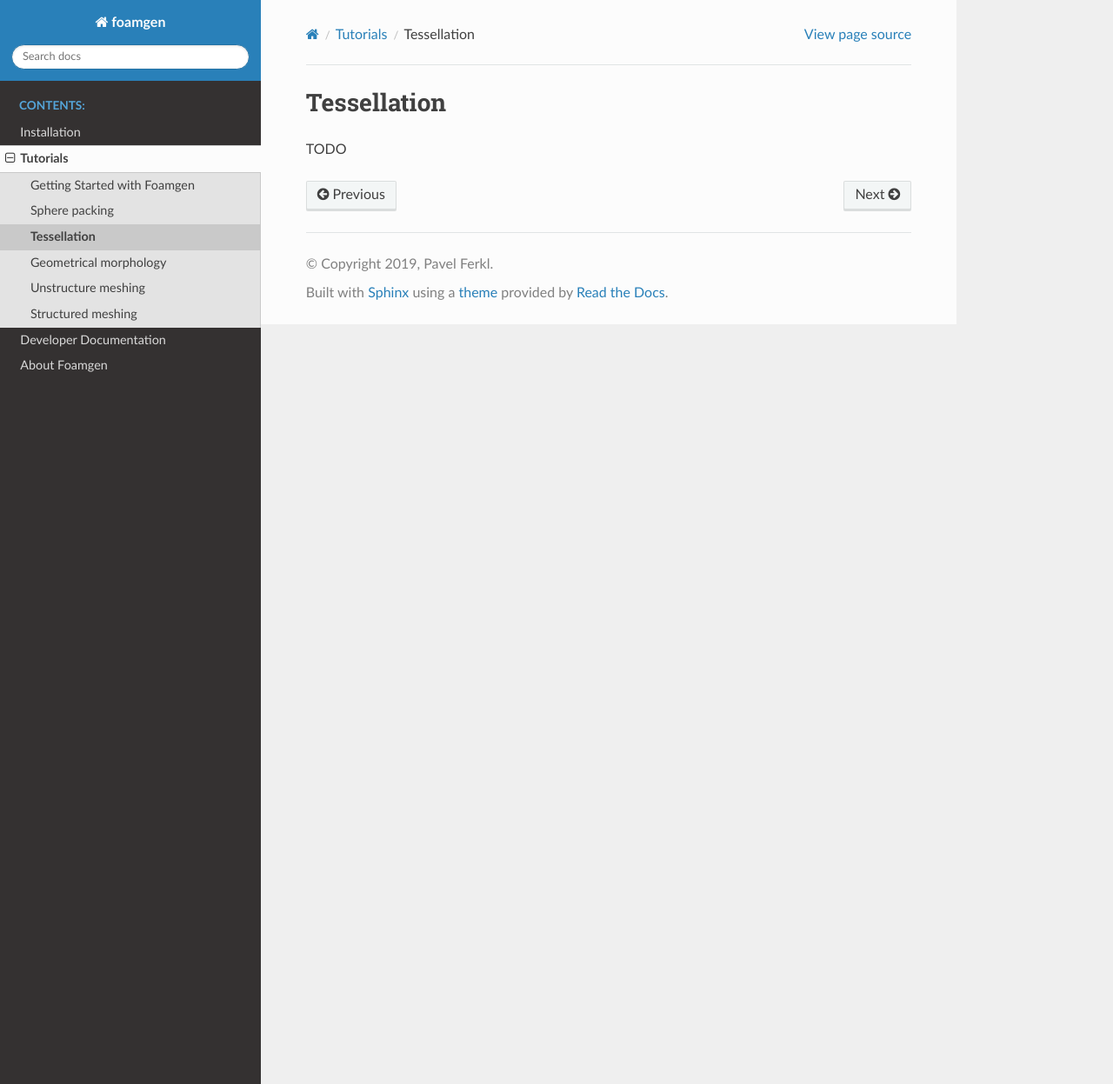
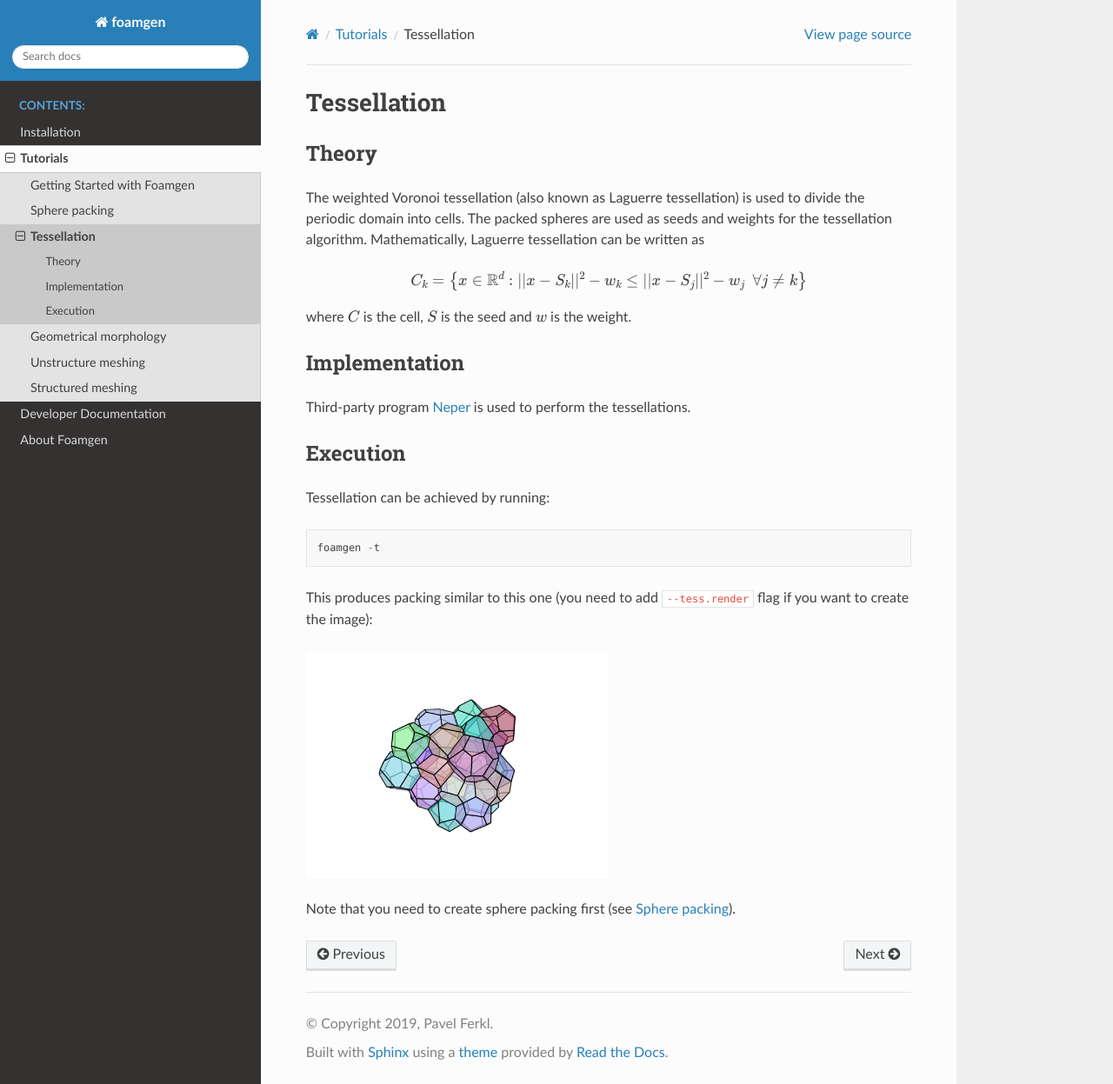
Before and after one commit to japaf/foamgen, a Sphinx documentation site: the page built from docs/source/tutorials/tessellation.rst, in a window 1280 px wide and 1247 px high. Shown: the whole window at 87% size. Built offline with Sphinx 7.4.7 and the Read the Docs theme 2.0.0, drawn with Linux system fonts in a browser that asks for light colours.

Commit message:
tessellation documentation

```diff
--- a/docs/source/tutorials/tessellation.rst
+++ b/docs/source/tutorials/tessellation.rst
@@ -1,4 +1,38 @@
 Tessellation
 ============
 
-TODO
+Theory
+------
+
+The weighted Voronoi tessellation (also known as Laguerre tessellation) is used
+to divide the periodic domain into cells. The packed spheres are used as seeds
+and weights for the tessellation algorithm. Mathematically, Laguerre
+tessellation can be written as
+
+.. math::
+
+    C_k = \left\{x \in \mathbb{R}^d: ||x - S_k||^2 - w_k \le
+    ||x - S_j||^2 - w_j \hspace{5pt}\forall j \neq k \right\}
+
+where :math:`C` is the cell, :math:`S` is the seed and :math:`w` is the weight.
+
+Implementation
+--------------
+
+Third-party program `Neper <http://neper.sourceforge.net/>`_ is used to perform
+the tessellations.
+
+Execution
+---------
+
+Tessellation can be achieved by running::
+
+    foamgen -t
+
+This produces packing similar to this one (you need to add ``--tess.render``
+flag if you want to create the image):
+
+.. image:: ../_images/FoamTessellation.png
+    :width: 50%
+
+Note that you need to create sphere packing first (see :doc:`packing`).
```
Also changed, not shown: docs/source/tutorials/packing.rst (+6 -5 lines), docs/source/_images/FoamTessellation.png (added).
